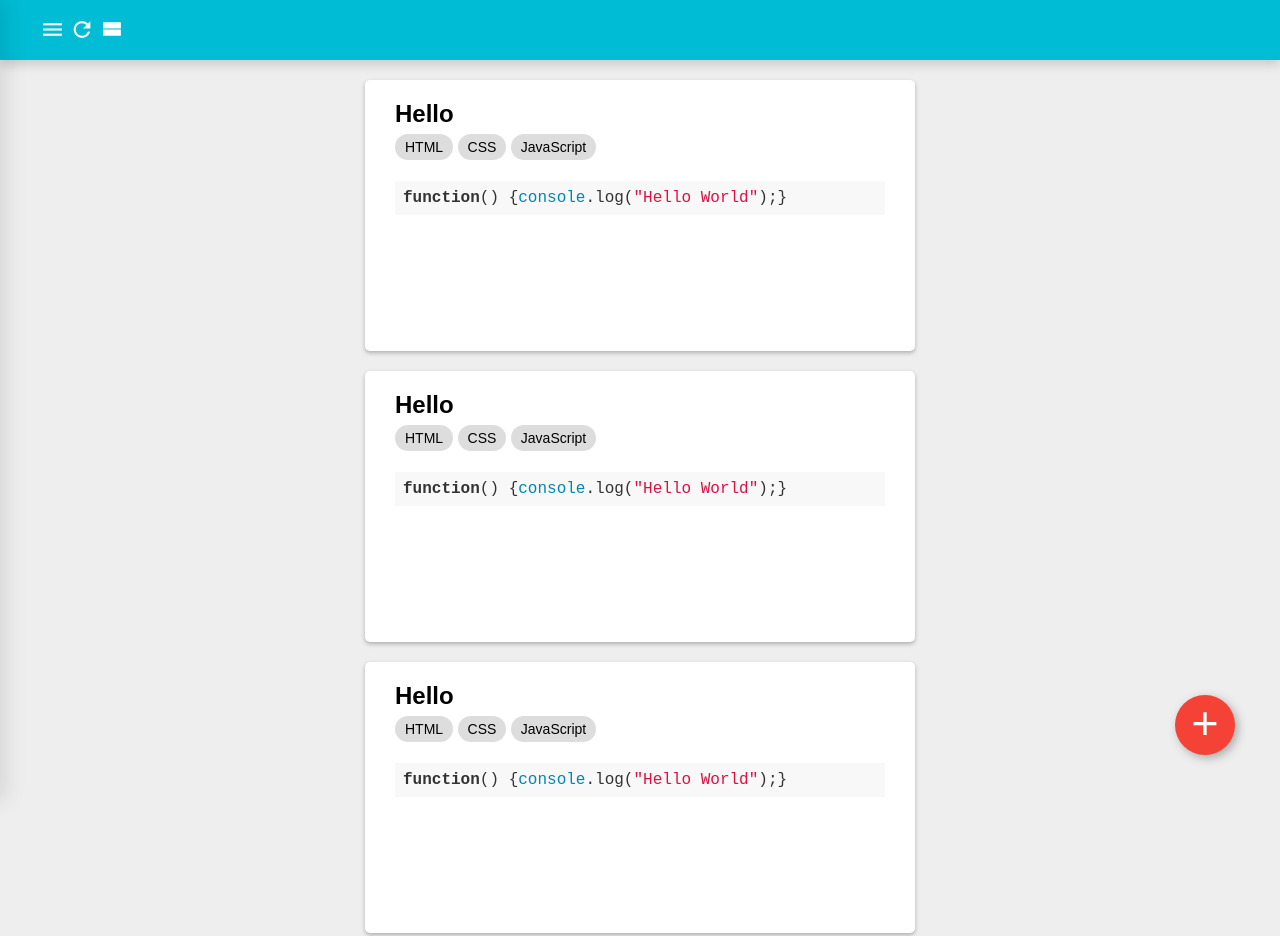
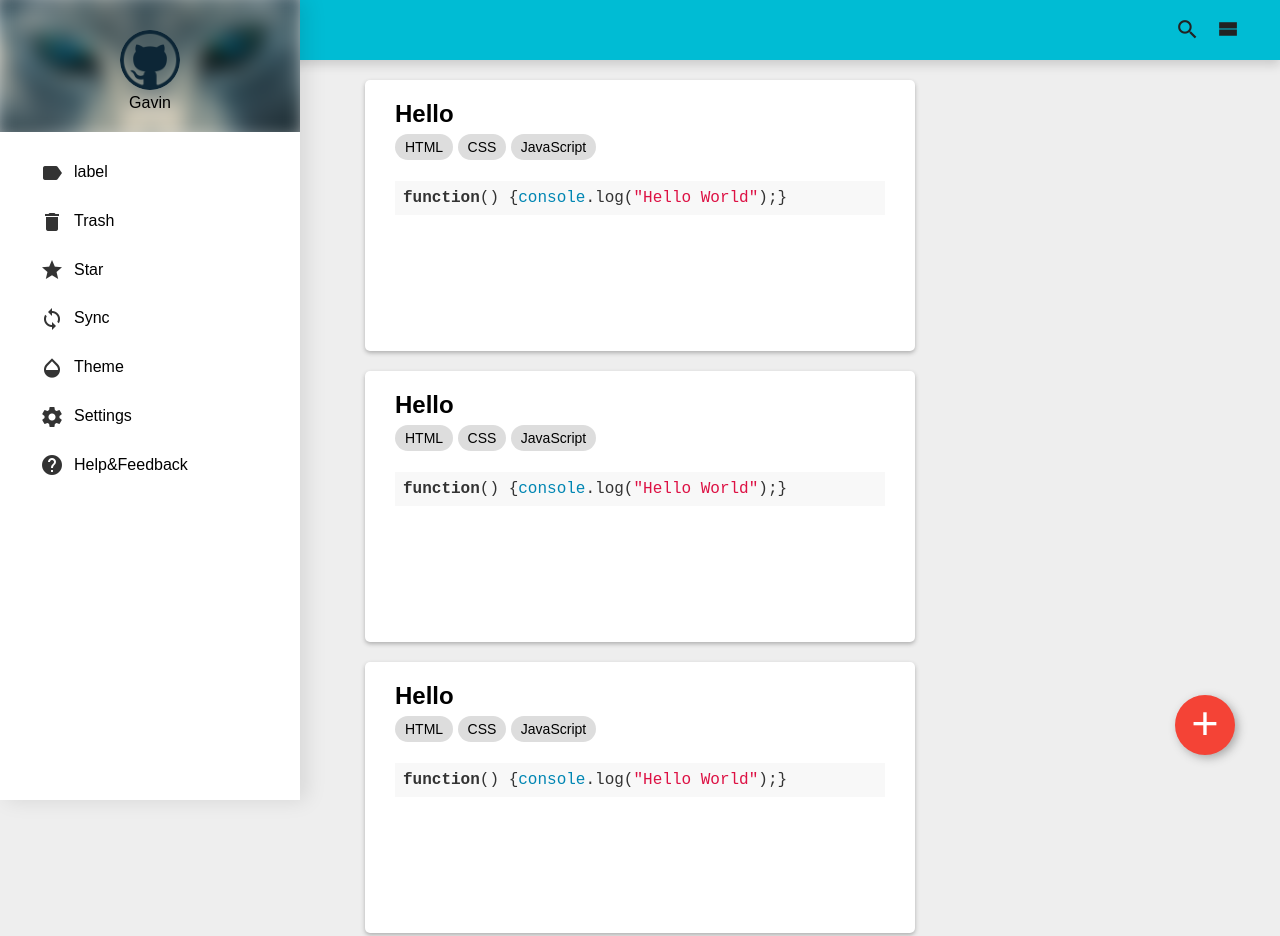
Before and after one commit to Gavin-Gong/CoCo, a plain HTML site: page index.html in a window 1280 px wide. Shown: the top 936 px of the page. Drawn offline with Linux system fonts and the light colour scheme.

Commit message:
some style change

```diff
--- a/css/style.css
+++ b/css/style.css
@@ -15,9 +15,16 @@
 	vertical-align: middle;
 }
 .header span i {
-	color: #fff;
+	color: #222;
 	font-size: 25px;
 	cursor: pointer;
+}
+[data-func="search"] {
+	float: right;
+	margin-right: 15px;
+}
+[data-func="view-toggle"] {
+	float: right;
 }
 
 .card {
@@ -93,27 +100,43 @@
 	width: 300px;
 	height: 100vh;
 	text-align: center;
-	background-color: #fff;
 	box-shadow: 6px 0 20px rgba(1,1,1,.1);
+	background: #fff;
+
 	/*transition: all 500ms;*/
 }
 
 .sideNav-person-center {
-	display: inline-block;
-	margin-top: 40px;
+	position: relative;
+	z-index: 10;
+	/*display: inline-block;*/
+	padding-top: 30px;
+	padding-bottom: 20px;
 	text-align: center;
-
-	color: #000;
-	text-decoration: none;
+	overflow: hidden;
+	/*background: #eee url(../img/banner1.png) top center no-repeat;*/
+}
+.sideNav-person-center:before {
+	content: "";
+	z-index: -1;
+	position: absolute;
+	margin: -10px;
+	top:0; left:0; right:0; bottom: 0;
+	background: url(../img/banner.png) top center no-repeat;
+	-webkit-filter: blur(10px);
 }
 .sideNav-person-center>img {
+	cursor: pointer;
 	display: inline-block;
 	width: 60px;
 	height: 60px;
 	border-radius: 50%
 }
-.sideNav-person-center>p {
+.sideNav-person-center>a {
+	display: block;
 	margin-top: 0;
+	color: #000;
+	text-decoration: none;
 }
 .sidenav>ul {
 	/*margin-top: 30px;*/
@@ -121,23 +144,27 @@
 	list-style: none;
 }
 .sidenav-item {
-	padding-top: 10px;
-	padding-bottom: 10px;
+	padding-top: 12px;
+	padding-bottom: 12px;
 	text-align: left;
 	cursor: pointer;
-	transition: all 800ms;
+	transition: all 600ms;
 }
 .sidenav-item:hover {
 	background: #eee;
 	transition: all 800ms;
 }
+.sidenav-item:hover i {
+	color: #000;
+}
 .sidenav-item-name {
 	line-height: 24px;
 }
 .sidenav-item>i {
-	margin-left: 50px;
+	margin-left: 40px;
 	margin-right: 10px;
 	vertical-align: middle;
+	color: #333;
 }
 
 /*FAB*/
--- a/index.html
+++ b/index.html
@@ -15,11 +15,11 @@
 		<span >
 			<i class="material-icons" data-func="side-toggle">menu</i>
 		</span>
-		<span data-func="search">
-			<i class="material-icons">refresh</i>
-		</span>
 		<span data-func="view-toggle">
 			<i class="material-icons">view_stream</i>
+		</span>
+		<span data-func="search">
+			<i class="material-icons">search</i>
 		</span>
 	</div>
 	<div class="content">
@@ -72,17 +72,19 @@
 		</div>
 
 	</div>
-	<div class="sidenav" style="left:-300px;">
-		<a class="sideNav-person-center" href="javascript:void(0)">
+	<div class="sidenav" style="left:0px;">
+		<div class="sideNav-person-center" >
 			<img src="img/github_icon.png" alt="Person-center">
-			<p data-name="Gavin">Gavin</p>
-		</a>
+			<a data-name="Gavin" href="javascript:void(0)">Gavin</a>
+		</div>
 		<ul>
-			<!-- <li class="sidenav-item"><i class="material-icons">tag</i></li> -->
-			<li class="sidenav-item"><i class="material-icons">cloud</i><span class="sidenav-item-name">Cloud</span></li>
-			<li class="sidenav-item"><i class="material-icons">search</i><span class="sidenav-item-name">Search</span></li>
-			<!-- <li class="sidenav-item"><i class="material-icons">plus</i></li> -->
-			<li class="sidenav-item"><i class="material-icons">more</i><span class="sidenav-item-name">More</span></li>
+			<li class="sidenav-item"><i class="material-icons">label</i><span class="sidenav-item-name">label</span></li>
+			<li class="sidenav-item"><i class="material-icons">delete</i><span class="sidenav-item-name">Trash</span></li>
+			<li class="sidenav-item"><i class="material-icons">star</i><span class="sidenav-item-name">Star</span></li>
+			<li class="sidenav-item"><i class="material-icons">sync</i><span class="sidenav-item-name">Sync</span></li>
+			<li class="sidenav-item"><i class="material-icons">opacity</i><span class="sidenav-item-name">Theme</span></li>
+			<li class="sidenav-item"><i class="material-icons">settings</i><span class="sidenav-item-name">Settings</span></li>
+			<li class="sidenav-item"><i class="material-icons">help</i><span class="sidenav-item-name">Help&amp;Feedback</span></li>
 		</ul>
 	</div>
 	<div class="FAB">+</div>
```
Also changed, not shown: img/banner.png (added), img/banner1.png (added), 1 other file.
